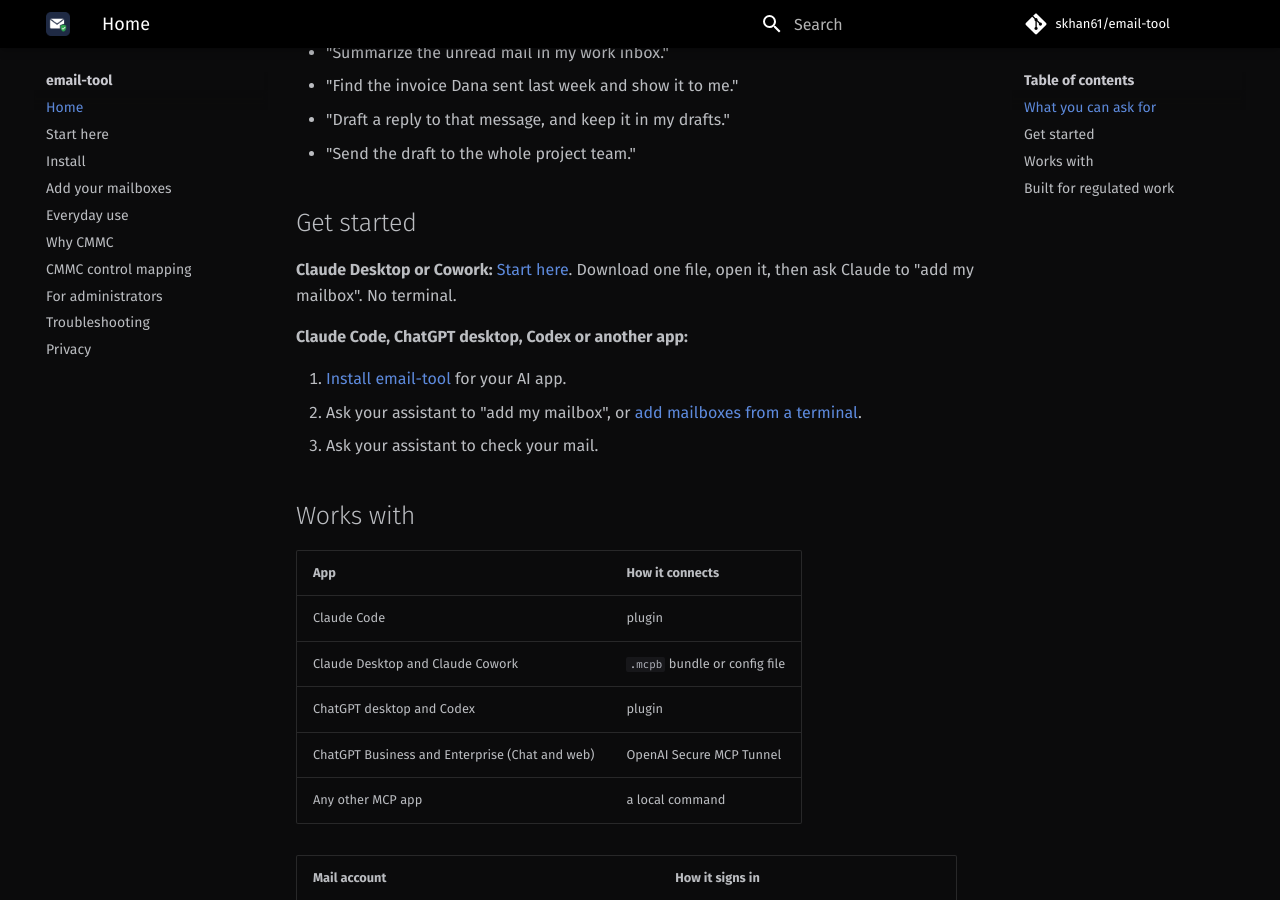
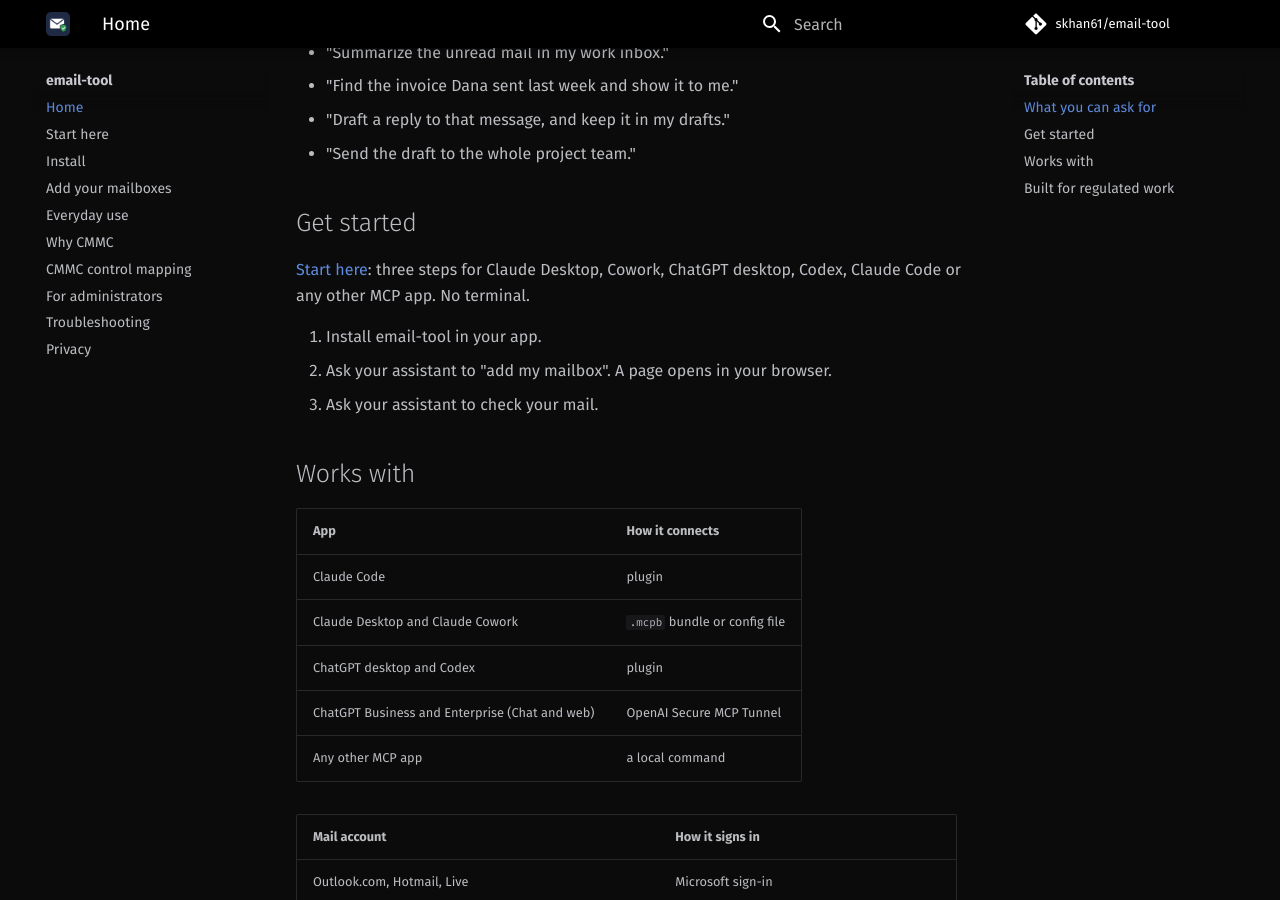
Before and after one commit to skhan61/email-tool, an MkDocs documentation site: the page built from docs/index.md, in a window 1280 px wide and 900 px high, scrolled down 426 px. Built offline with MkDocs 1.6.1 and Material for MkDocs 9.7.7, drawn with Linux system fonts in a browser that asks for light colours; plug-ins that fetch from the network failed and are left out; comment, search, counter and statistics services are not loaded.

Commit message:
Start here for every app, not only Claude
docs/start.md: step 1 has a tab per app (Claude Desktop and Cowork,
ChatGPT desktop and Codex with the double-click installers, Claude Code,
another MCP app); steps 2 and 3 say "your app" and "your assistant". The
home page, Install, README and CHANGELOG point to it the same way.

Refs #84

Co-Authored-By: Claude Opus 5.5 <noreply@anthropic.com>

```diff
--- a/docs/index.md
+++ b/docs/index.md
@@ -18,13 +18,11 @@ approval, and CUI-marked mail stays inside the domains you allow.
 
 ## Get started
 
-**Claude Desktop or Cowork:** [Start here](start.md). Download one file, open it, then ask
-Claude to "add my mailbox". No terminal.
+[Start here](start.md): three steps for Claude Desktop, Cowork, ChatGPT desktop, Codex,
+Claude Code or any other MCP app. No terminal.
 
-**Claude Code, ChatGPT desktop, Codex or another app:**
-
-1. [Install email-tool](install.md) for your AI app.
-2. Ask your assistant to "add my mailbox", or [add mailboxes from a terminal](mailboxes.md).
+1. Install email-tool in your app.
+2. Ask your assistant to "add my mailbox". A page opens in your browser.
 3. Ask your assistant to check your mail.
 
 ## Works with
```
Also changed, not shown: CHANGELOG.md (+2 -1 lines), README.md (+4 -5 lines), docs/install.md (+2 -3 lines), docs/start.md (+48 -16 lines).
